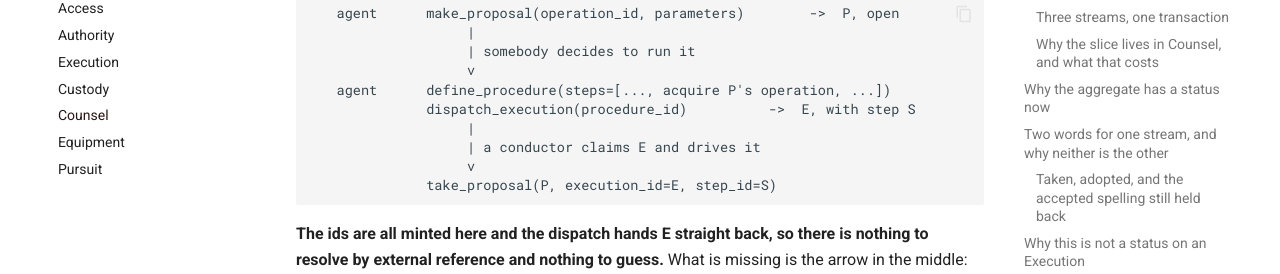
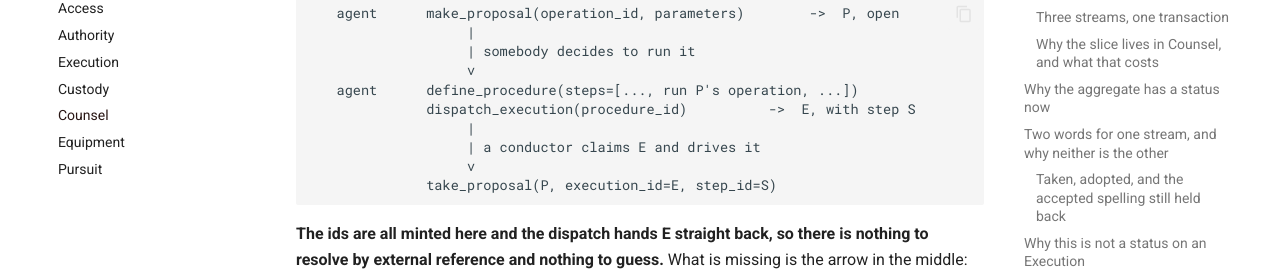
Before and after one commit to open-cora/keeper, an MkDocs documentation site: the page built from docs/bounded-contexts/counsel.md, in a window 1280 px wide and 900 px high, scrolled down 8755 px. Shown: the part 256-530 px from the top of the window. Built offline with MkDocs 1.6.1 and Material for MkDocs 9.7.7, drawn with Linux system fonts in a browser that asks for light colours; some web fonts are replaced; comment, search, counter and statistics services are not loaded; some of the changed text lies outside the part shown.

Commit message:
refactor: the engine's word for a routine stops reaching past the adapter
A conductor's Run held a `plan`. That is bluesky's noun, and it was in
`procedure.py` and in the `Acquisition` port, which are two of the five
modules that are meant not to know an outside system exists. The rule
this package already enforces is about imports, so nothing caught a
vendor's vocabulary arriving as a field name instead.

`Run.routine` now, and `acquire(routine, ...)` on the port. The glossary
had already drawn the line the rename follows: an operation is the record
the keeper holds, and a routine is the thing out in the engine that an
operation's name points at. What a Run carries is the second.

The adapter is where the two meet, and it now says so in one line:

    plan = self.plans.get(routine)

A procedure names a routine, the deployment's map turns that name into a
callable, and a callable is what bluesky calls a plan. So `plans` keeps
its name, the three Plan errors keep theirs, and every one of them is
now behind the seam rather than in front of it. The strongest evidence
this was the right word is that the keeper adapter had been calling it
`_routine_name` all along while filling a field called `plan`.

Also the dependency contract, which is where Counsel and Execution meet
and the one file no rule reaches, because it is TOML. Its comments still
described the model of two renames ago: the Execution block said it holds
the Plan and Run aggregates, which are three aggregates it does not have;
Counsel's door said making a proposal loads a plan and named `RunStep` as
`AcquireStep`; Pursuit's said `Plan` is absent from a list where the
absent name is `Operation`. Eight blocks, all comments, no edge changed.

Counsel itself came out clean. Its source names nothing stale, its page
had two diagrams that lagged their own prose, and it reads no engine
state at all, which is worth recording because the engine vocabulary is
the one place this argument is not finished.

Co-Authored-By: Claude Opus 5 (1M context) <noreply@anthropic.com>

````diff
--- a/docs/bounded-contexts/counsel.md
+++ b/docs/bounded-contexts/counsel.md
@@ -26,7 +26,7 @@ That makes a proposal and a run step the same two fields, and the difference bet
 
 ```
    Proposal        operation_id, parameters   nothing has happened
-   Acquire step    operation_id, parameters   dispatched, and something drove it
+   Run step        operation_id, parameters   dispatched, and something drove it
 ```
 
 That is not a missing field, it is the whole distinction: a proposal is the one record in this tree that refers to no act at all.
@@ -291,7 +291,7 @@ This is the part with a real gap in it, and the page is the right place to say w
                    |
                    | somebody decides to run it
                    v
-   agent      define_procedure(steps=[..., acquire P's operation, ...])
+   agent      define_procedure(steps=[..., run P's operation, ...])
               dispatch_execution(procedure_id)          ->  E, with step S
                    |
                    | a conductor claims E and drives it
````
Also changed, not shown: tach.toml (+13 -13 lines).
